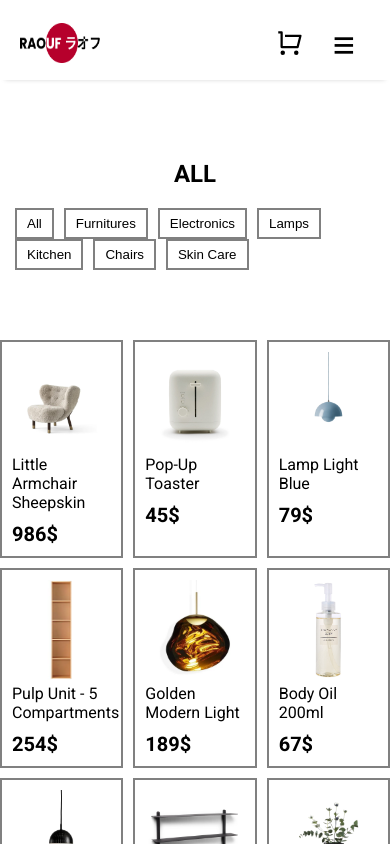
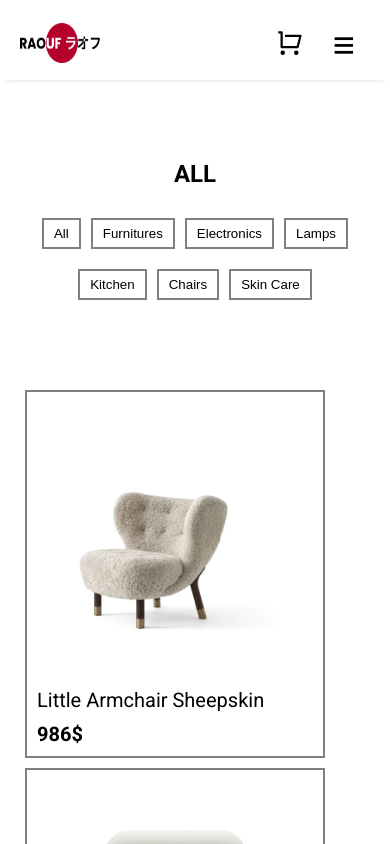
Before and after one commit to Timurrio/raouf-commerce, a React (Create React App) app: page /categories/all in a window 390 px wide. Shown: the top 844 px of the page. Built offline with nearby package versions, Linux system fonts and the light colour scheme.

Commit message:
Added responsive styles to Categories page

```diff
--- a/src/components/ProductPreview/ProductCard.scss
+++ b/src/components/ProductPreview/ProductCard.scss
@@ -1,4 +1,6 @@
 .product-card {
+    display: flex;
+    flex-direction: column;
     max-width: 300px;
     min-width: 110px;
     width: 100%;
@@ -20,13 +22,13 @@
     color: black;
 }
 
-.product-cart__name {
-    margin-top: 10px;
+.product-card__name {
+    margin: 10px 0px;
     font-size: 20px;
 }
 
 .product-card__price {
-    margin-top: 10px;
+    margin-top: auto;
     font-size: 20px;
 }
 
--- a/src/components/ProductPreview/ProductCard.tsx
+++ b/src/components/ProductPreview/ProductCard.tsx
@@ -8,13 +8,14 @@ interface ProductCardProps {
 
 const ProductCard: React.FC<ProductCardProps> = ({ item }) => {
     return (
-        <div className="product-card">
-            <Link to={`/products/${item.id}`} className="product-card__link">
+        <Link to={`/products/${item.id}`} className="product-card__link">
+            <div className="product-card">
                 <img className="product-card__img" src={item.img} alt={item.category} />
                 <p className="product-card__name">{item.description}</p>
                 <h4 className="product-card__price">{item.price}$</h4>
-            </Link>
-        </div>
+            </div>
+        </Link>
+
     )
 }
 
--- a/src/pages/Categories/Categories.scss
+++ b/src/pages/Categories/Categories.scss
@@ -14,7 +14,7 @@
 
 .categories__button {
     padding: 6px 10px;
-    margin: 0px 5px;
+    margin: 10px 5px;
     border: 2px solid gray;
     background-color: white;
 
@@ -25,12 +25,16 @@
 }
 
 .categories__buttons {
+    display: flex;
+    flex-wrap: wrap;
+    justify-content: center;
     margin: 10px 0px;
     padding: 10px;
 }
 
-.categories__productcards {
-    margin: 50px 15px 100px 15px;
+.categories__product-cards {
+    margin: 50px 0px 100px 0;
+    padding: 10px 25px;
     display: grid;
     grid-template-columns: repeat(4, 1fr);
     gap: 10px;
@@ -39,19 +43,19 @@
 }
 
 @media screen and (max-width: 1050px) {
-    .categories__productcards {
+    .categories__product-cards {
         grid-template-columns: repeat(3, 1fr);
     }
 }
 
-// @media screen and (max-width: 950px) {
-//     .categories__productcards {
-//         grid-template-columns: repeat(2, 1fr);
-//     }
-// }
+@media screen and (max-width: 750px) {
+    .categories__product-cards {
+        grid-template-columns: repeat(2, 1fr);
+    }
+}
 
-// @media screen and (max-width: 600px) {
-//     .categories__productcards {
-//         grid-template-columns: 1fr;
-//     }
-// }
+@media screen and (max-width: 400px) {
+    .categories__product-cards {
+        grid-template-columns: repeat(1, 1fr);
+    }
+}
--- a/src/pages/Categories/Categories.tsx
+++ b/src/pages/Categories/Categories.tsx
@@ -44,7 +44,7 @@ const Categories = () => {
                     <Link to={"/categories/chair"}><button className="categories__button">Chairs</button></Link>
                     <Link to={"/categories/skin-care"}><button className="categories__button">Skin Care</button></Link>
                 </div>
-                <div className="categories__productcards">
+                <div className="categories__product-cards">
                     {
                         filterItems(category as ItemCategories).map((item) => (
                             <ProductCard item={item} />
```
